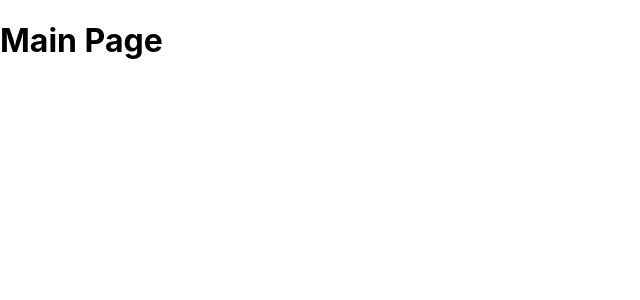
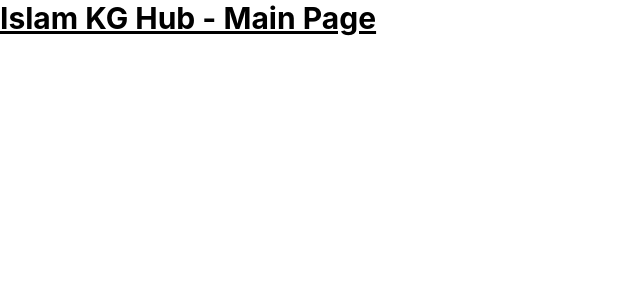
Before and after one commit to umarwaseeem/islam-kg-hub-frontend, a React (Create React App) app: page / in a window 1280 px wide. Shown: the top 300 px of the page, without its empty margins (0-640 px from the left). Built offline with nearby package versions, Linux system fonts and the light colour scheme.

Commit message:
tailwind setup for frontend

```diff
--- a/package.json
+++ b/package.json
@@ -35,5 +35,9 @@
       "last 1 firefox version",
       "last 1 safari version"
     ]
+  },
+  "devDependencies": {
+    "tailwindcss": "^3.4.1",
+    "@babel/plugin-proposal-private-property-in-object": "^7.16.7"
   }
 }
--- a/src/index.css
+++ b/src/index.css
@@ -1,3 +1,7 @@
+@tailwind base;
+@tailwind components;
+@tailwind utilities;
+
 body {
   margin: 0;
   font-family: -apple-system, BlinkMacSystemFont, 'Segoe UI', 'Roboto', 'Oxygen',
--- a/src/routes/MainPage.jsx
+++ b/src/routes/MainPage.jsx
@@ -3,7 +3,9 @@
 function MainPage() {
     return (
         <div>
-            <h1>Main Page</h1>
+            <h1 className="text-3xl font-bold underline">
+                Islam KG Hub - Main Page
+            </h1>
         </div>
     );
 }
--- /dev/null
+++ b/tailwind.config.js
@@ -0,0 +1,10 @@
+/** @type {import('tailwindcss').Config} */
+module.exports = {
+  content: [
+    "./src/**/*.{js,jsx,ts,tsx}",
+  ],
+  theme: {
+    extend: {},
+  },
+  plugins: [],
+}
```
Also changed, not shown: 1 other file (tests, documents, lock files or other folders).
